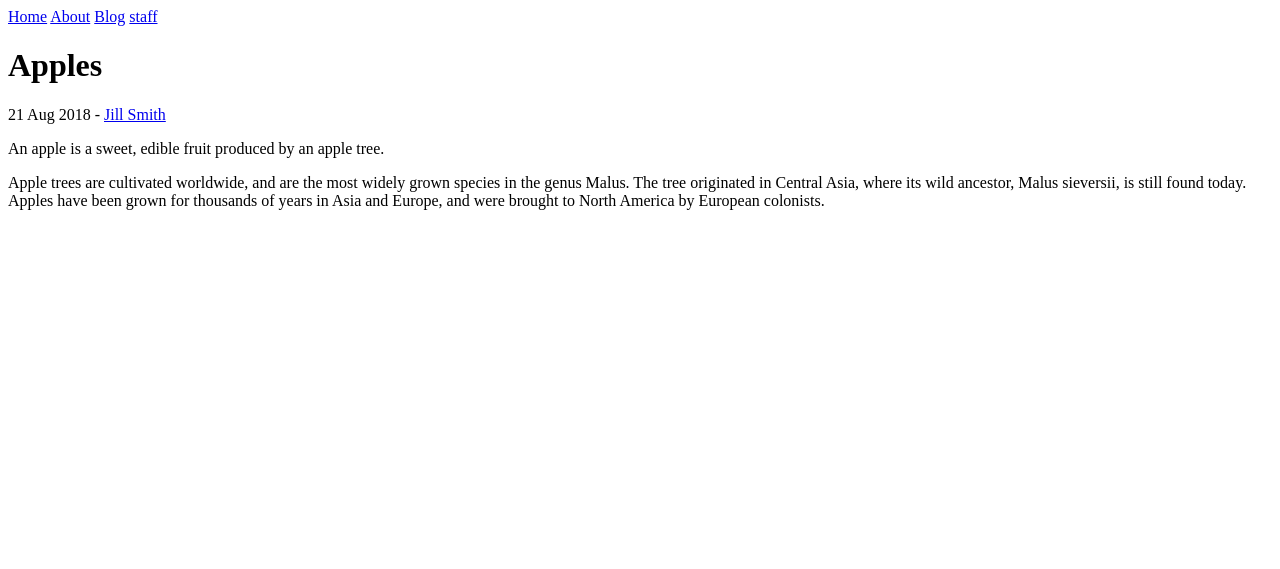
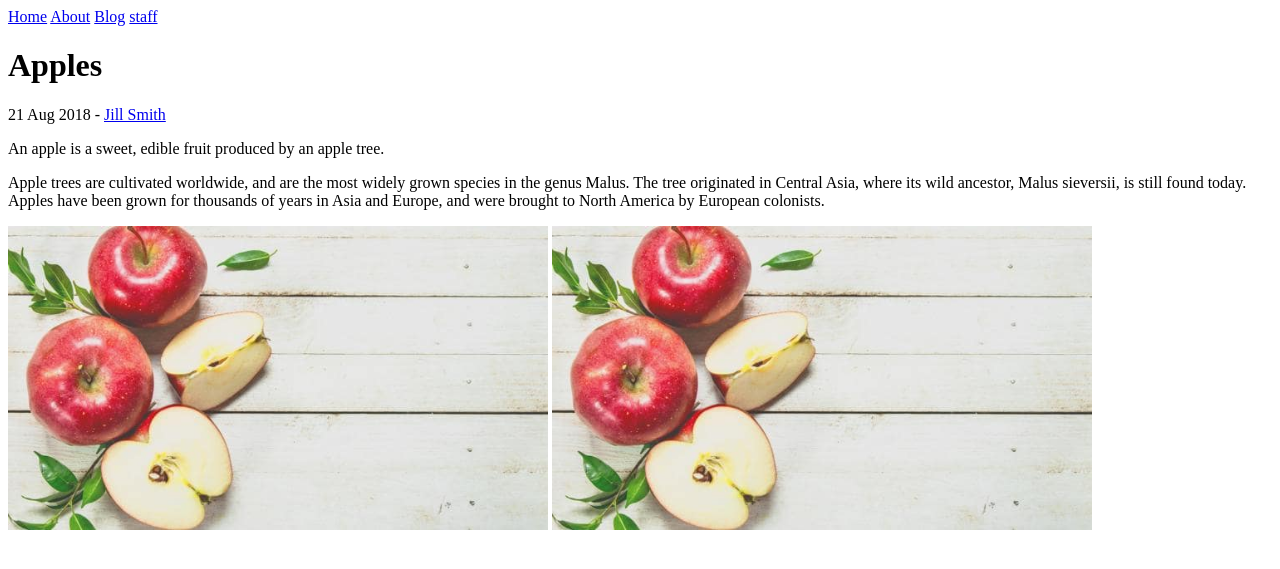
Before and after one commit to oskariwan/vef2, a Jekyll site: the page built from _posts/2018-08-21-apples.md, in a window 1280 px wide. Shown: the top 569 px of the page. Built offline with Jekyll 4.4.1, drawn with Linux system fonts in a browser that asks for light colours.

Commit message:
Lögum link

```diff
--- a/_includes/navigation.html
+++ b/_includes/navigation.html
@@ -1,5 +1,5 @@
 <nav>
   {% for item in site.data.navigation %}
-    <a href="{{ item.link }}" {% if page.url == item.link %}class="current"{% endif %}>{{ item.name }}</a>
+    <a href="{{ item.link | relative_url }}" {% if page.url == item.link %}class="current"{% endif %}>{{ item.name }}</a>
   {% endfor %}
 </nav>
--- a/_posts/2018-08-21-apples.md
+++ b/_posts/2018-08-21-apples.md
@@ -9,3 +9,6 @@
 Malus sieversii, is still found today. Apples have been grown for thousands of
 years in Asia and Europe, and were brought to North America by European
 colonists.
+<div></div>
+![apple.jpg](/assets/apple.jpg){:class="img-responsive"}
+![apple.jpg](/assets/apple.jpg){:class="img-responsive"}
--- a/_sass/main.scss
+++ b/_sass/main.scss
@@ -1,3 +1,7 @@
 .current {
   color: green;
 }
+img{
+    width:540px;
+    height: auto;
+}
```
Also changed, not shown: assets/apple.jpg (added), 7 other files.
